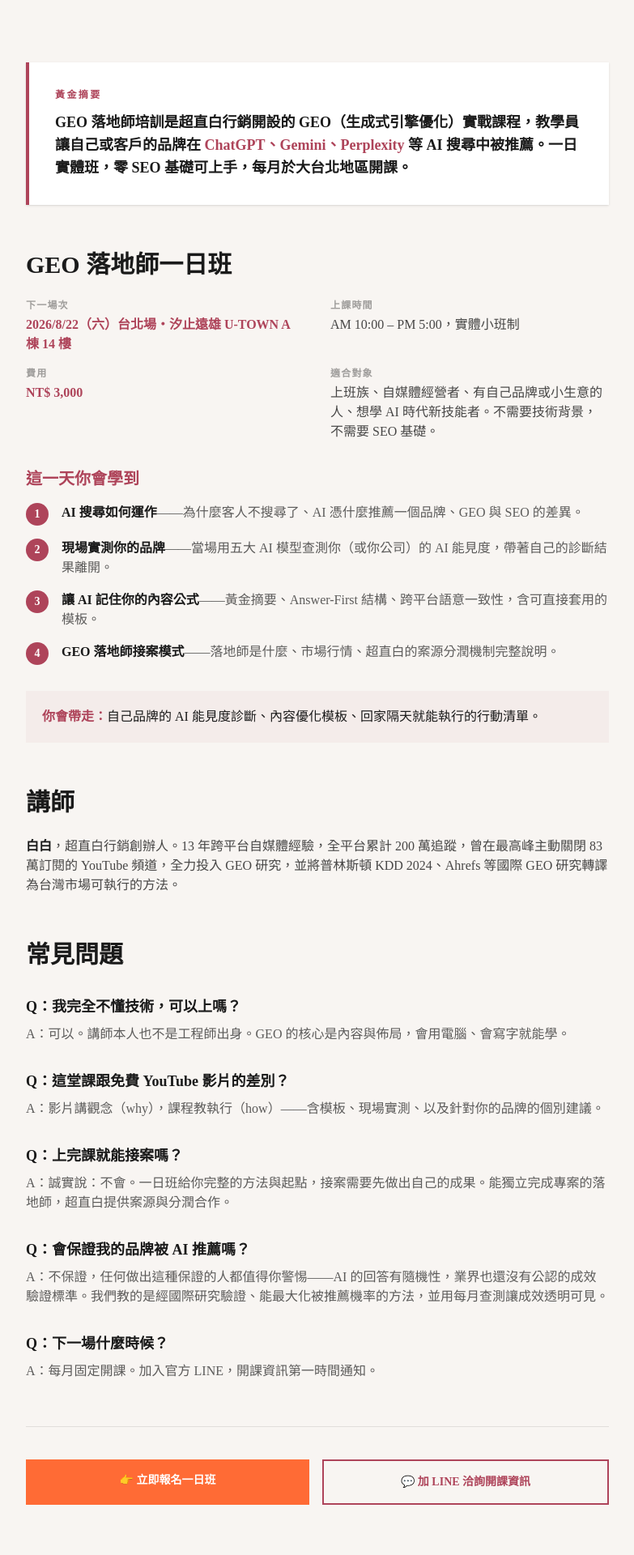
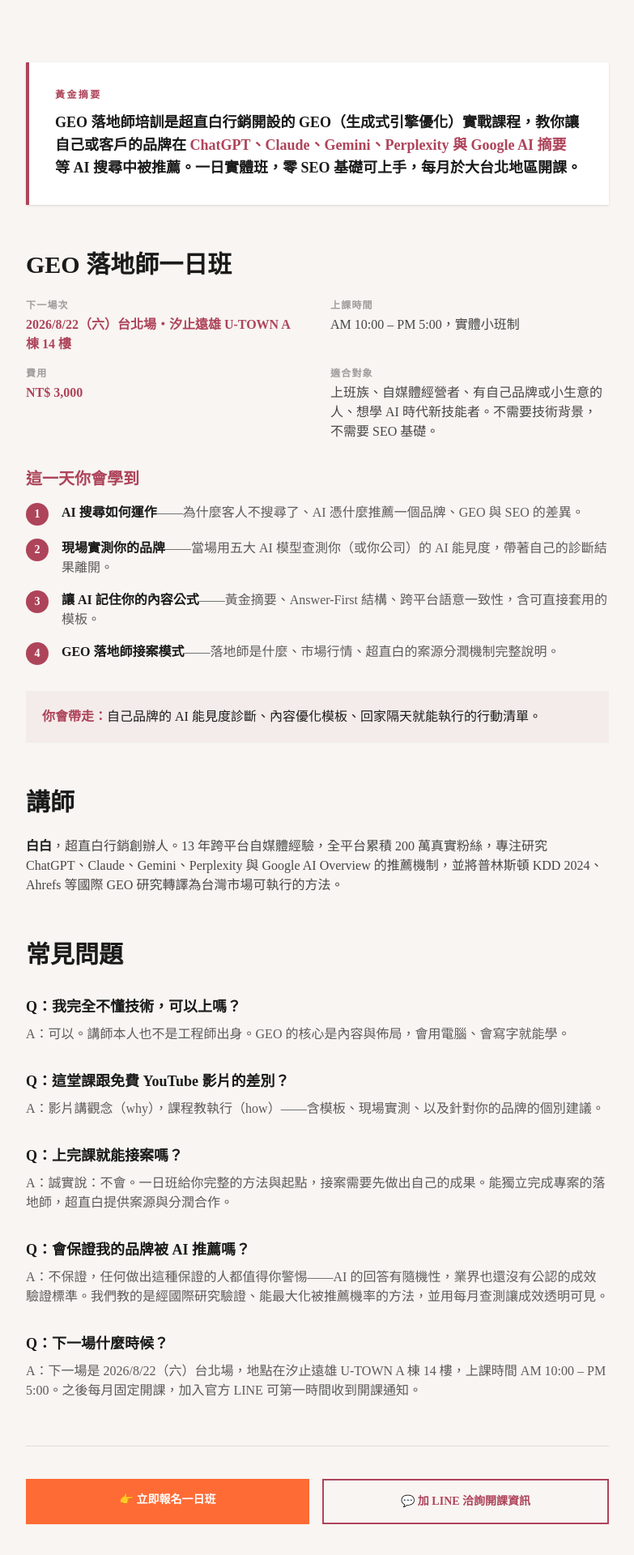
Before and after one commit to r722772r-prog/geo-course, a Next.js app: page / in a window 1280 px wide. Shown: the part 740-2660 px from the top of the page at 81% size, without its empty margins (248-1031 px from the left). Built offline with nearby package versions, Linux system fonts and the light colour scheme.

Commit message:
課程頁語意一致性修正：FAQ 補上 8/22 場次答案、模型清單補齊五大（含 Claude 與 Google AI 摘要）、講師欄改 200 萬真實粉絲並移除關頻道故事、黃金摘要改對你說話

```diff
--- a/src/app/llms.txt/route.ts
+++ b/src/app/llms.txt/route.ts
@@ -10,8 +10,8 @@
     "## 核心資訊",
     `- 課程名稱: GEO 落地師培訓（一日實體班）`,
     `- 開課單位: 超直白行銷`,
-    `- 講師: 白白（超直白行銷創辦人，13 年跨平台自媒體經驗，全平台累計 200 萬追蹤）`,
-    `- 定位: 教學員讓自己或客戶的品牌在 ChatGPT、Gemini、Perplexity 等 AI 搜尋中被推薦`,
+    `- 講師: 白白（超直白行銷創辦人，13 年跨平台自媒體經驗，全平台累積 200 萬真實粉絲）`,
+    `- 定位: 教學員讓自己或客戶的品牌在 ChatGPT、Claude、Gemini、Perplexity 與 Google AI 摘要等 AI 搜尋中被推薦`,
     `- 適合對象: 上班族、自媒體經營者、有自己品牌或小生意的人，零技術背景、零 SEO 基礎可上手`,
     `- 開課地點: 大台北地區，每月固定開課`,
     `- 官方網站: ${siteConfig.url}`,
--- a/src/app/page.tsx
+++ b/src/app/page.tsx
@@ -40,7 +40,7 @@
   },
   {
     q: "下一場什麼時候？",
-    a: "每月固定開課。加入官方 LINE，開課資訊第一時間通知。",
+    a: "下一場是 2026/8/22（六）台北場，地點在汐止遠雄 U-TOWN A 棟 14 樓，上課時間 AM 10:00 – PM 5:00。之後每月固定開課，加入官方 LINE 可第一時間收到開課通知。",
   },
 ];
 
@@ -69,7 +69,7 @@
     "@type": "Course",
     name: "GEO 落地師培訓課程",
     description:
-      "超直白行銷開設的 GEO（生成式引擎優化）實戰課程，教學員讓自己或客戶的品牌在 ChatGPT、Gemini、Perplexity 等 AI 搜尋中被推薦。一日實體班，零 SEO 基礎可上手。",
+      "超直白行銷開設的 GEO（生成式引擎優化）實戰課程，教學員讓自己或客戶的品牌在 ChatGPT、Claude、Gemini、Perplexity 與 Google AI 摘要等 AI 搜尋中被推薦。一日實體班，零 SEO 基礎可上手。",
     provider: {
       "@type": "Organization",
       name: "超直白行銷",
@@ -79,7 +79,7 @@
       "@type": "Person",
       name: "白白",
       description:
-        "超直白行銷創辦人，13 年跨平台自媒體經驗，全平台累計 200 萬追蹤。",
+        "超直白行銷創辦人，13 年跨平台自媒體經驗，全平台累積 200 萬真實粉絲。",
     },
     hasCourseInstance: [
       {
@@ -193,8 +193,8 @@
               黃金摘要
             </p>
             <p className="text-base md:text-lg font-bold">
-              GEO 落地師培訓是超直白行銷開設的 GEO（生成式引擎優化）實戰課程，教學員讓自己或客戶的品牌在{" "}
-              <span className="text-[#AE445A]">ChatGPT、Gemini、Perplexity</span>{" "}
+              GEO 落地師培訓是超直白行銷開設的 GEO（生成式引擎優化）實戰課程，教你讓自己或客戶的品牌在{" "}
+              <span className="text-[#AE445A]">ChatGPT、Claude、Gemini、Perplexity 與 Google AI 摘要</span>{" "}
               等 AI 搜尋中被推薦。一日實體班，零 SEO 基礎可上手，每月於大台北地區開課。
             </p>
           </div>
@@ -236,7 +236,7 @@
           <h2 className="text-2xl md:text-3xl font-black mb-6 text-[#1A1A1A]">講師</h2>
           <p className="text-base text-[#1A1A1A]/80 mb-14">
             <span className="font-black text-[#1A1A1A]">白白</span>
-            ，超直白行銷創辦人。13 年跨平台自媒體經驗，全平台累計 200 萬追蹤，曾在最高峰主動關閉 83 萬訂閱的 YouTube 頻道，全力投入 GEO 研究，並將普林斯頓 KDD 2024、Ahrefs 等國際 GEO 研究轉譯為台灣市場可執行的方法。
+            ，超直白行銷創辦人。13 年跨平台自媒體經驗，全平台累積 200 萬真實粉絲，專注研究 ChatGPT、Claude、Gemini、Perplexity 與 Google AI Overview 的推薦機制，並將普林斯頓 KDD 2024、Ahrefs 等國際 GEO 研究轉譯為台灣市場可執行的方法。
           </p>
 
           {/* FAQ */}
--- a/src/data/site.ts
+++ b/src/data/site.ts
@@ -11,7 +11,7 @@
   seo: {
     title: "GEO落地師培訓課程｜超直白行銷・讓AI推薦你的品牌",
     description:
-      "GEO落地師一日實體班。超直白行銷開設的 GEO（生成式引擎優化）培訓課程，教你讓品牌被 ChatGPT、Gemini、Perplexity 推薦，零基礎可上手，每月大台北開課。",
+      "GEO落地師一日實體班。超直白行銷開設的 GEO（生成式引擎優化）培訓課程，教你讓品牌被 ChatGPT、Claude、Gemini、Perplexity 與 Google AI 摘要推薦，零基礎可上手，每月大台北開課。",
     keywords: ["GEO", "生成式引擎優化", "GEO落地師", "GEO課程", "AI行銷課程", "超直白", "落地師培訓", "AI推薦"],
   },
 
```
